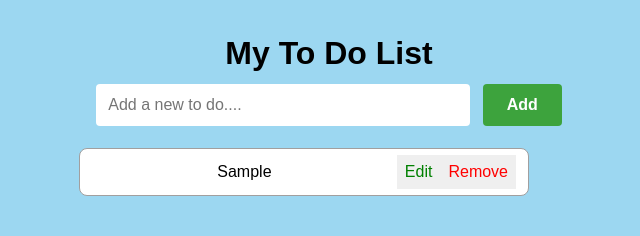
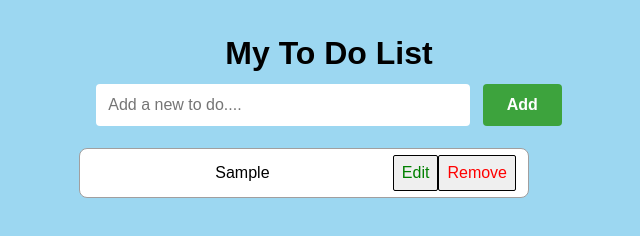
Before and after one commit to Vivek-Mehra298/To-Do-List, a plain HTML site: page index.html in a window 1280 px wide. Both pictures are taken after typing "Sample" into the empty fields and a click on the button "Add". Shown: the whole page, without its empty margins (311-951 px from the left). Drawn offline with Linux system fonts and the light colour scheme.

Commit message:
Update style.css

```diff
--- a/style.css
+++ b/style.css
@@ -86,6 +86,8 @@ ul li p{
     font-width:600;
     cursor:pointer;
     padding:8px;
+    border:1px solid black;
+    border-radius:2px;
 }
 
 .deleteBtn{
```
